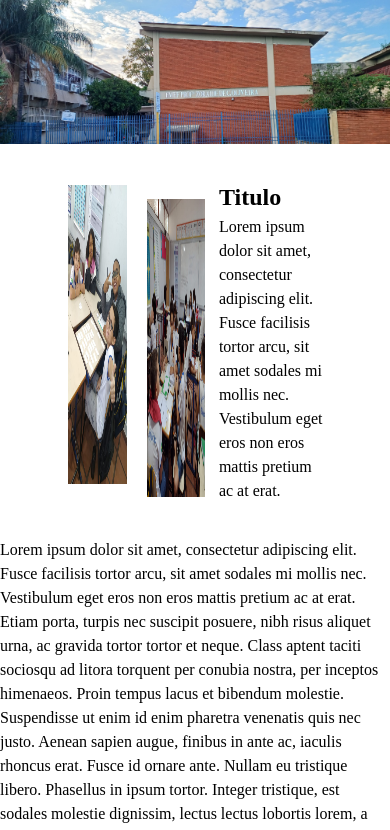
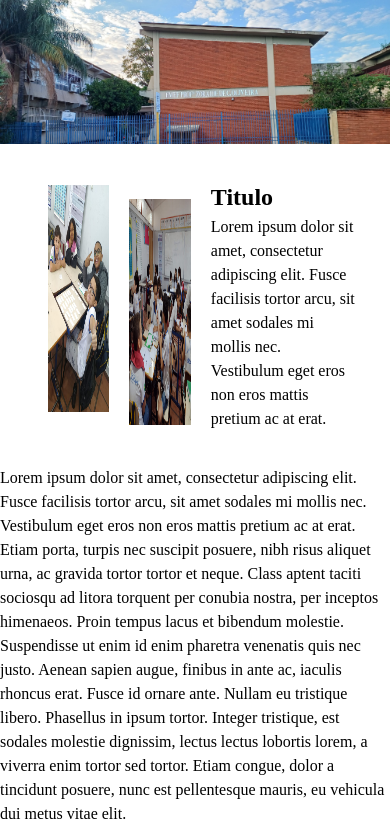
Before and after one commit to escolasandradina/escolasandradina.github.io, a plain HTML site: page emefzoraide/index.html in a window 390 px wide. Shown: the part 83-913 px from the top of the page. Drawn offline with Linux system fonts and the light colour scheme.

Commit message:
organizando imagens para não borrar no mobile

```diff
--- a/emefzoraide/index.html
+++ b/emefzoraide/index.html
@@ -16,11 +16,11 @@
 
         </article>
         <article class="flexbox container">
-            <div class="flexbox">
+            <div class="flexbox" style="width: 100vw;">
                 <img class="double-image" style="margin-bottom: 6vw;" src="./style/img/img1.jpg" alt="">
                 <img class="double-image" style="margin-top: 6vw;" src="./style/img/img2.jpg" alt="">
             </div>
-            <div style="width: 30vw; padding: 1vw;">
+            <div style="padding: 1vw; width: 100%" >
                 <h2>Titulo</h2>
                 <p>Lorem ipsum dolor sit amet, consectetur adipiscing elit. Fusce facilisis tortor arcu, sit amet sodales mi mollis nec. Vestibulum eget eros non eros mattis pretium ac at erat. </p>
             </div>
--- a/emefzoraide/style/css/navbar.css
+++ b/emefzoraide/style/css/navbar.css
@@ -48,7 +48,10 @@
   }
   #nav-logo{
     width: 15%;
+    height: auto;
   }
   #nav-logo img {
     height: 100%;
+    object-fit: contain;
+    object-position: bottom;
   }
--- a/emefzoraide/style/css/style.css
+++ b/emefzoraide/style/css/style.css
@@ -22,6 +22,6 @@ a, a:link, a:visited, a:hover, a:active{
     width: 100%;
 }
 .double-image{
-    width: 15vw;
+    width: 35%;
     margin: 10px;
 }
```
